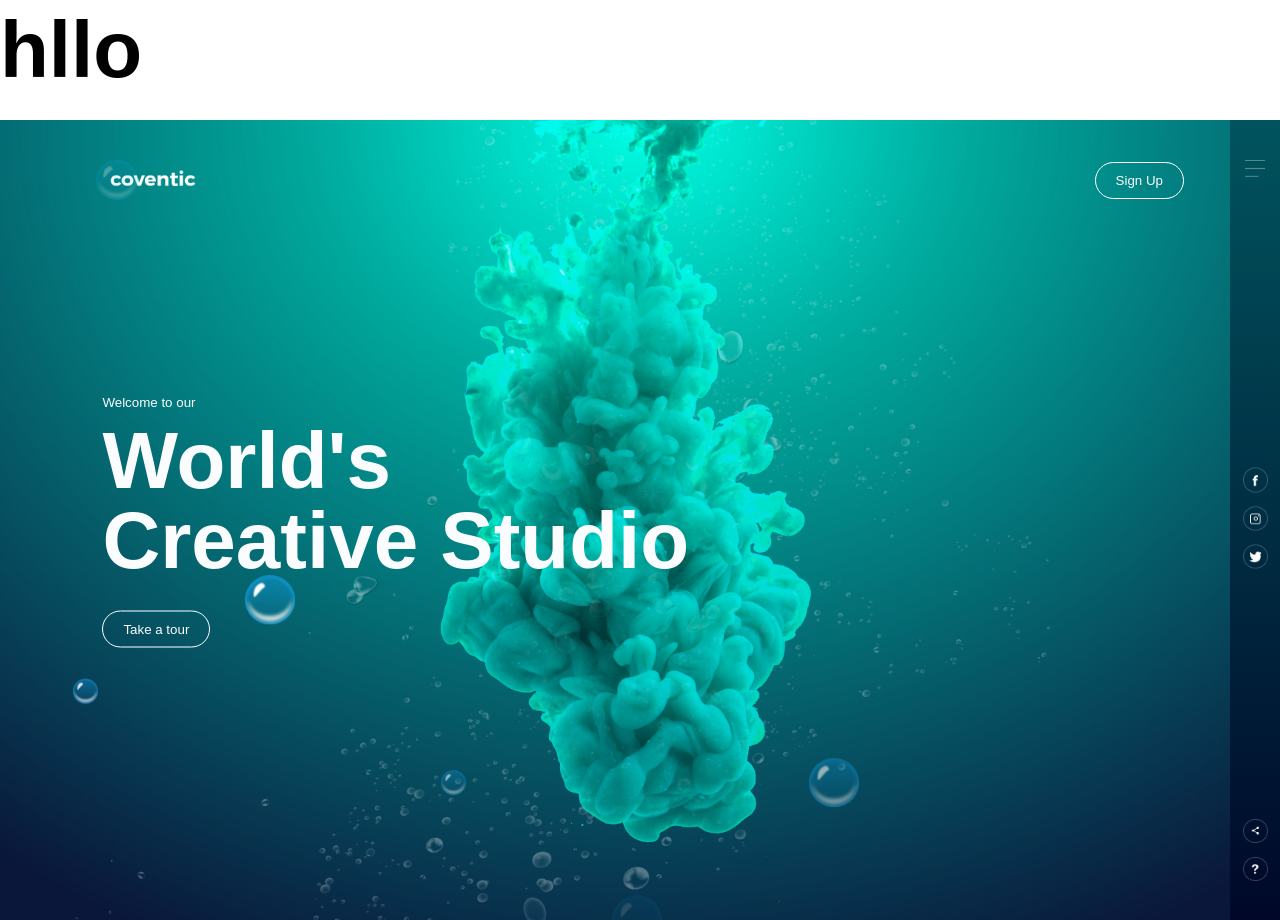
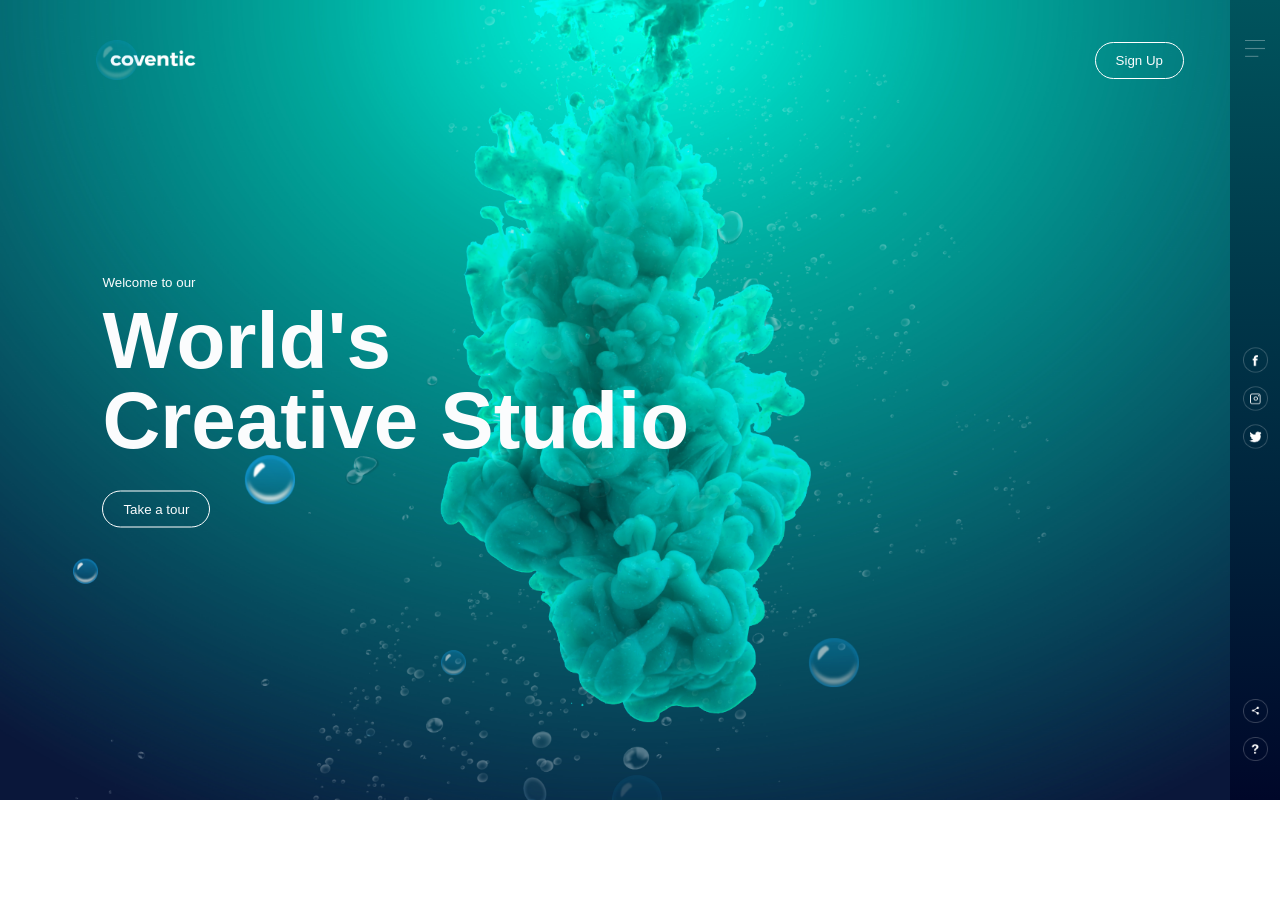
Before and after one commit to ASMR2000/Bubble-animated-website-design-HTML-CSS-, a plain HTML site: page index.html in a window 1280 px wide. After the commit the page ends 800 px from the top, so only its background shows below. Drawn offline with Linux system fonts and the light colour scheme.

Commit message:
Update index.html
remove h1 tag

```diff
--- a/index.html
+++ b/index.html
@@ -8,7 +8,6 @@
     <link rel="stylesheet" href="style.css">
 </head>
 <body>
-    <h1>hllo</h1>
     <div class="hero">   <!--to add backgroung img-->
         <div class="navbar">
             <img src="Images/logo.png" class="logo">
```
